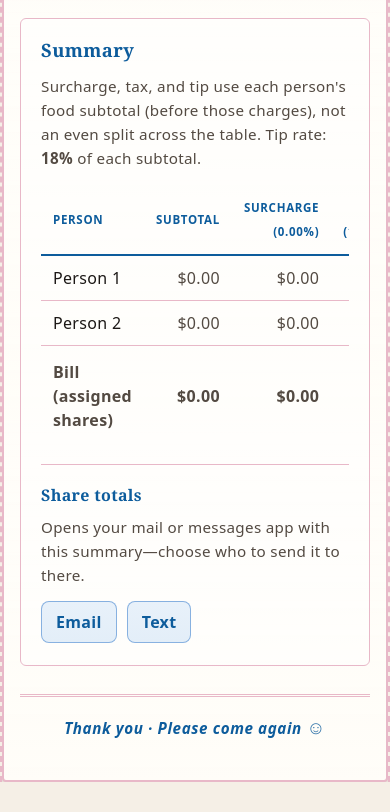
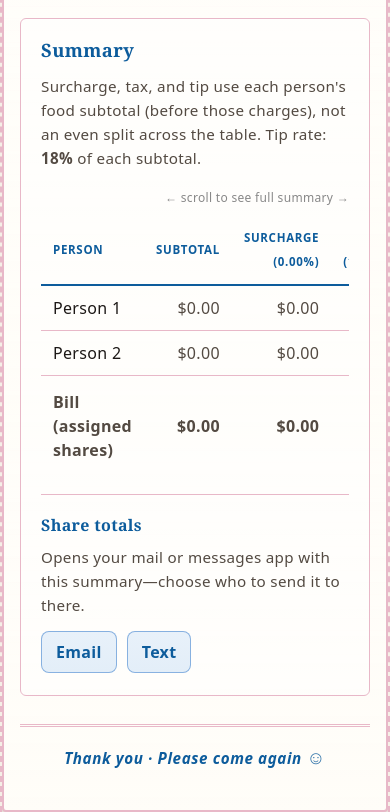
Before and after one commit to operana/split-the-bill, a React (Vite) app in the folder split-the-bill/: page / in a window 390 px wide. Shown: the part 1442-2254 px from the top of the page. Before the commit the page ends 2224 px from the top, so only its background shows below. Built offline with nearby package versions, Linux system fonts and the light colour scheme.

Commit message:
add horizontal scroll indicator on mobile viewing, not desktop viewing

```diff
--- a/split-the-bill/src/App.css
+++ b/split-the-bill/src/App.css
@@ -561,3 +561,13 @@ html, body {
   overflow-x: auto;
   -webkit-overflow-scrolling: touch;
 }
+
+.scroll-hint {
+  display: none;
+}
+
+@media (max-width: 600px) {
+  .scroll-hint {
+    display: block;
+  }
+}
--- a/split-the-bill/src/App.jsx
+++ b/split-the-bill/src/App.jsx
@@ -540,6 +540,9 @@ export default function App() {
         </p>
 
         <div className="bill-table-wrap">
+          <p className="scroll-hint" style={{ fontSize: '0.75rem', color: '#888', marginBottom: '6px', textAlign: 'right' }}>
+            ← scroll to see full summary →
+          </p>
           <table className="bill-table">
             <caption className="sr-only">Per-person amounts</caption>
             <thead>
```
